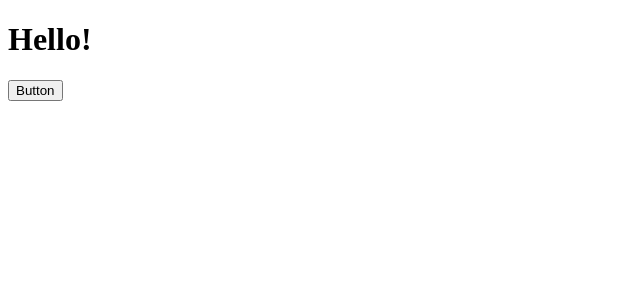
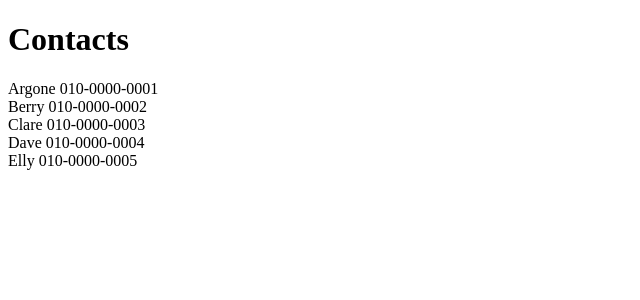
Before and after one commit to Jinxooh/ReactProject, a React app: page / in a window 1280 px wide. Shown: the top 300 px of the page, without its empty margins (0-640 px from the left). Built offline with nearby package versions, Linux system fonts and the light colour scheme.

Commit message:
third commit : ADD BASE CONTACT COMPONENTS

```diff
--- a/src/components/App.js
+++ b/src/components/App.js
@@ -1,4 +1,5 @@
 import React from 'react';
+import Contact from './Contact';
 
 class App extends React.Component {
   constructor(props){
@@ -12,8 +13,7 @@ class App extends React.Component {
   render() {
     return (
       <div>
-        <h1>Hello! {this.state.name}</h1>
-        <button onClick={()=> { this.setState({name: 'Jinx'});}}>Button</button>
+        <Contact/>
       </div>
     );
   }
--- /dev/null
+++ b/src/components/Contact.js
@@ -0,0 +1,46 @@
+import React from 'react';
+import ContactInfo from './ContactInfo';
+
+export default class Contact extends React.Component {
+  constructor(props){
+    super(props);
+
+    this.state = {
+      contactData: [{
+        name: 'Argone',
+        phone: '010-0000-0001'
+      },
+      {
+        name: 'Berry',
+        phone: '010-0000-0002'
+      },
+      {
+        name: 'Clare',
+        phone: '010-0000-0003'
+      },
+      {
+        name: 'Dave',
+        phone: '010-0000-0004'
+      },
+      {
+        name: 'Elly',
+        phone: '010-0000-0005'
+      }]
+    };
+  }
+
+  render() {
+    const mapToComponents = (data) => {
+      return data.map((contact, i) => {
+        return (<ContactInfo contact={contact} key={i}/>)
+      });
+    };
+
+    return (
+      <div>
+        <h1>Contacts</h1>
+        <div>{mapToComponents(this.state.contactData)}</div>
+      </div>
+    );
+  }
+}
--- /dev/null
+++ b/src/components/ContactInfo.js
@@ -0,0 +1,9 @@
+import React from 'react';
+
+export default class ContactInfo extends React.Component {
+  render() {
+    return (
+      <div>{this.props.contact.name}  { this.props.contact.phone}</div>
+    );
+  }
+}
```
